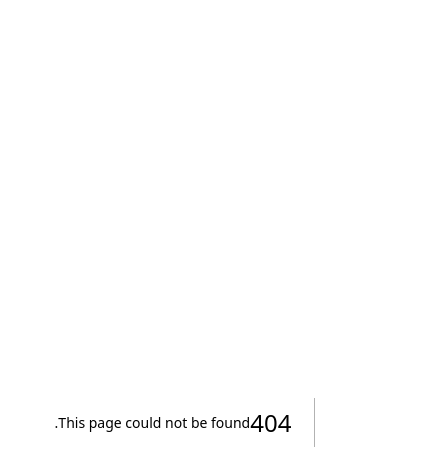
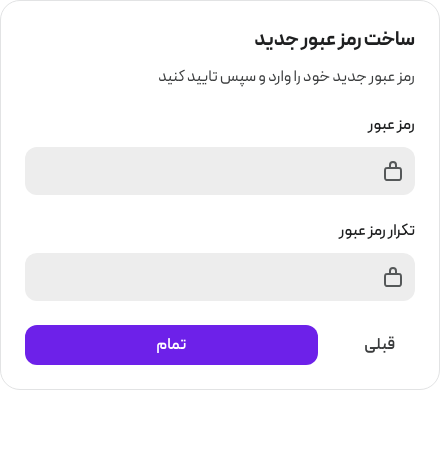
Before and after one commit to ZahraMoosavi77/Kooche, a Next.js app: page /auth/forgotPassword in a window 390 px wide. Before the commit this address had no page. Shown: the top 470 px of the page, 440 px wide, since content can reach past the window. Built offline with nearby package versions, Linux system fonts and the light colour scheme.

Commit message:
chore (all page.tsx files, .env file): added OTP and reset password. logic is completely done. some styles and responsiveness, typescript and clean code remain

```diff
--- /dev/null
+++ b/app/(Auth)/auth/forgotPassword/page.tsx
@@ -0,0 +1,136 @@
+"use client";
+import React, { useState } from "react";
+import { Form, Input, Button, supabase } from "@/index";
+import { useRouter } from "next/navigation";
+import Image from "next/image";
+import Link from "next/link";
+
+const passReg = /^(?=.*[a-z])(?=.*[A-Z])(?=.*\d)[a-zA-Z\d]{8,}$/;
+
+const page = () => {
+  const [value, setValue] = useState("");
+  const [confirm, setConfirm] = useState("");
+  const router = useRouter();
+  const [isValueValideted, setIsValueValideted] = useState<boolean | "-">("-");
+  const [isConfirmValideted, setIsConfirmValideted] = useState<boolean | "-">(
+    "-"
+  );
+
+  const onInputHandler = (e) => {
+    setValue(e.target.value.trim());
+    if (!passReg.test(e.target.value)) setIsValueValideted(false);
+    else setIsValueValideted(true);
+  };
+
+  const onConfirmHandler = (e) => {
+    if (value !== e.target.value) {
+      setIsConfirmValideted(false);
+    } else setIsConfirmValideted(true);
+    setConfirm((prev) => e.target.value.trim());
+  };
+
+  const onSubmitHandler = async () => {
+    if (value === confirm && passReg.test(value)) {
+      const { data, error } = await supabase.auth.updateUser({
+        password: value,
+      });
+      setConfirm("");
+      setValue("");
+      router.push("/auth");
+      console.log(error);
+      console.log(console.log(data));
+    } else {
+      setIsConfirmValideted(false);
+      setIsValueValideted(false);
+    }
+  };
+
+  const firstIcon = (
+    <Image
+      src={"/images/auth/Lock.svg"}
+      width={24}
+      height={24}
+      alt="lock icon"
+    />
+  );
+  const firstIcon2 = (
+    <Image
+      src={"/images/auth/Lock.svg"}
+      width={24}
+      height={24}
+      alt="lock icon"
+    />
+  );
+
+  return (
+    <Form
+      title="ساخت رمز عبور جدید"
+      caption="رمز عبور جدید خود را وارد و سپس تایید کنید"
+    >
+      <div>
+        <Input
+          firstIcon={firstIcon}
+          element="input"
+          type="password"
+          id="password"
+          label="رمز عبور"
+          onInputHandler={onInputHandler}
+          value={value}
+          className="min-w-[300px] share-inputs"
+          validation={isValueValideted}
+        />
+        <div
+          className={`${
+            isValueValideted ? "hidden" : "flex"
+          } gap-1 items-center text-accent-error m-1 font-peyda-regular text-scales-default`}
+        >
+          <Image
+            src="/images/Auth/Circle_Warning.svg"
+            width={24}
+            height={24}
+            alt="circle warning"
+          />
+          <span>رمز عبور را به درستی انتخاب کنید</span>
+        </div>
+      </div>
+      <div>
+        <Input
+          label="تکرار رمز عبور"
+          firstIcon={firstIcon2}
+          element="input"
+          type="password"
+          id="password"
+          onInputHandler={onConfirmHandler}
+          value={confirm}
+          className="min-w-[300px] share-inputs"
+          validation={isConfirmValideted}
+        />
+        <div
+          className={`${
+            isConfirmValideted ? "hidden" : "flex"
+          } gap-1 items-center text-accent-error m-1 font-peyda-regular text-scales-default`}
+        >
+          <Image
+            src="/images/Auth/Circle_Warning.svg"
+            width={24}
+            height={24}
+            alt="circle warning"
+          />
+          <span>عدم تطابق</span>
+        </div>
+      </div>
+      <div className="flex flex-row-reverse w-full justify-between items-center">
+        <Button
+          onClickHandler={onSubmitHandler}
+          text="تمام"
+          className="w-9/12 share-buttons"
+        />
+        <Link href={"/auth"}>
+          <span className="back-button">قبلی</span>
+        </Link>
+      </div>
+    </Form>
+  );
+};
+
+export default page;
--- /dev/null
+++ b/app/(Auth)/auth/otpCode/page.tsx
@@ -0,0 +1,94 @@
+"use client";
+import { Form, Input, Button, UseGlobalContext, supabase } from "@/index";
+import React, { useState } from "react";
+import Link from "next/link";
+import { useRouter } from "next/navigation";
+import Image from "next/image";
+
+const otpReg = /^[0-9]{6}$/;
+
+const page = () => {
+  const { mail } = UseGlobalContext();
+  const router = useRouter();
+  const [value, setvalue] = useState("");
+  const [isValid, setIsValid] = useState<boolean | "-">("-");
+  const [isCorrect, setIsCorrect] = useState<boolean | "-">("-");
+
+  const onInputHandler = (e) => {
+    setvalue((prev) => e.target.value);
+    if (!otpReg.test(e.target.value)) setIsValid((prev) => false);
+    else setIsValid((prev) => true);
+  };
+
+  const onClickHandler = async () => {
+    const { user, session, error } = await supabase.auth.verifyOtp({
+      email: mail,
+      token: value,
+      type: "recovery",
+    });
+    if (error) setIsCorrect(false);
+    else router.push("/auth/forgotPassword");
+  };
+
+  return (
+    <Form
+      title="تایید کاربر"
+      caption={`کد 6 رقمی را که به ایمیل ${mail}  ارسال شد  وارد کنید`}
+    >
+      <div>
+        <Input
+          label="کد تایید"
+          element="input"
+          type="password"
+          id="password"
+          value={value}
+          onInputHandler={onInputHandler}
+          className={` min-w-[300px] share-inputs`}
+          validation={isCorrect}
+        />
+        <div
+          className={`${
+            isCorrect ? "hidden" : "flex"
+          } gap-1 items-center text-accent-error m-1 font-peyda-regular text-scales-default`}
+        >
+          <Image
+            src="/images/Auth/Circle_Warning.svg"
+            width={24}
+            height={24}
+            alt="circle warning"
+          />
+          <span>کد وارد شده صحیح نمی باشد</span>
+        </div>
+        <div
+          className={`${
+            isValid ? "hidden" : "flex"
+          } gap-1 items-center text-accent-error m-1 font-peyda-regular text-scales-default`}
+        >
+          <Image
+            src="/images/Auth/Circle_Warning.svg"
+            width={24}
+            height={24}
+            alt="circle warning"
+          />
+          <span>کد باید یک عدد شش رقمی باشد</span>
+        </div>
+      </div>
+      <div className="flex flex-row-reverse w-full justify-between items-center">
+        <Button
+          onClickHandler={onClickHandler}
+          text="بعدی"
+          src="/images/auth/Arrow_Left_LG.svg"
+          alt="Arrow Left"
+          iconHeight={24}
+          iconWidth={24}
+          className="w-9/12 share-buttons"
+        />
+        <Link href={"/auth/passwordlogin"}>
+          <span className="back-button">قبلی</span>
+        </Link>
+      </div>
+    </Form>
+  );
+};
+
+export default page;
--- a/app/(Auth)/auth/page.tsx
+++ b/app/(Auth)/auth/page.tsx
@@ -1,6 +1,6 @@
 "use client";
 import { supabase, Form, Input, Button, UseGlobalContext } from "@/index";
-import { useEffect, useState, useRef, useCallback } from "react";
+import { useEffect, useState, useRef } from "react";
 import Image from "next/image";
 import { useRouter } from "next/navigation";
 
@@ -11,27 +11,23 @@ const page = () => {
   const router = useRouter();
   const [allUsers, setAllUsers] = useState<any[]>([]);
   const [value, setValue] = useState<string>("");
-  const [isValidate, setIsValidate] = useState(false);
-  const alarmDiv = useRef(null);
+  const [isValidate, setIsValidate] = useState<boolean | "-">("-");
 
   const onInputHandler = (e) => {
-    setValue(e.target.value);
+    setValue((prev) => e.target.value);
+    setMail((prev) => e.target.value);
     if (emailReg.test(e.target.value)) {
-      setIsValidate(true);
+      setIsValidate((prev) => true);
+    } else setIsValidate((prev) => false);
+  };
+
+  const onSubmitHandler = () => {
+    if (value && isValidate) {
+      if (checkUserHandler()) {
+        router.push("auth/passwordlogin");
+      } else router.push("auth/passwordsignup");
     } else setIsValidate(false);
   };
-
-  const onSubmitHandler = useCallback(() => {
-    if (isValidate) {
-      if (checkUserHandler()) {
-        router.push("auth/passwordlogin");
-        setMail(value);
-      } else router.push("auth/passwordsignup");
-      alarmDiv.current.style.display = "none";
-    } else {
-      alarmDiv.current.style.display = "flex";
-    }
-  }, [value]);
 
   const checkUserHandler = () => {
     return (
@@ -49,7 +45,6 @@ const page = () => {
       } = await supabase.auth.admin.listUsers();
       setAllUsers(users);
     };
-
     getAllUsers();
   }, []);
 
@@ -69,12 +64,15 @@ const page = () => {
           element="input"
           type="text"
           id="email"
+          value={value}
           onInputHandler={onInputHandler}
           className="w-11/12 share-inputs "
+          validation={isValidate}
         />
         <div
-          ref={alarmDiv}
-          className="hidden gap-1 items-center text-accent-error m-1 font-peyda-regular text-scales-default"
+          className={`${
+            isValidate ? "hidden" : "flex"
+          } gap-1 items-center text-accent-error m-1 font-peyda-regular text-scales-default`}
         >
           <Image
             src="/images/Auth/Circle_Warning.svg"
--- a/app/(Auth)/auth/passwordlogin/otpCode/page.tsx
+++ /dev/null
@@ -1,42 +0,0 @@
-"use client";
-import { Form,Input, Button } from "@/index";
-import React from "react";
-import Link from "next/link";
-
-const page = () => {
-  return (
-    <Form
-      title="ثبت‌نام"
-      caption="کد 6 رقمی که به ایمیل zahra.rezaei01@gmail.com  ارسال شد را وارد کنید"
-    >
-      <div>
-        <Input
-          label="کد تایید"
-          element="input"
-          type="password"
-          id="password"
-          onInputHandler={() => console.log("ok")}
-          className=" min-w-[300px] share-inputs"
-        />
-      </div>
-      <div className="flex flex-row-reverse w-full justify-between items-center">
-        <Button
-          onClickHandler={() => console.log("ok")}
-          text="بعدی"
-          src="/images/auth/Arrow_Left_LG.svg"
-          alt="Arrow Left"
-          iconHeight={24}
-          iconWidth={24}
-          className="w-9/12 share-buttons"
-        />
-        <Link href={"#"}>
-          <span className="back-button">
-            قبلی
-          </span>
-        </Link>
-      </div>
-    </Form>
-  );
-};
-
-export default page;
--- a/app/(Auth)/auth/passwordlogin/page.tsx
+++ b/app/(Auth)/auth/passwordlogin/page.tsx
@@ -11,8 +11,9 @@ const page = () => {
   const router = useRouter();
   const { mail, setIsLoggedIn } = UseGlobalContext();
   const [value, setValue] = useState("");
-  const passAlarm = useRef(null);
-  const loginAlarm = useRef(null);
+  const [isValidate, setIsValidate] = useState<boolean | "-">("-");
+  const [isCorrect, setIsCorrect] = useState<boolean | "-">("-");
+  const [clickedForgot, setClickedForgot] = useState<boolean>(false);
 
   // const getMainUser = async () => {
   //   let { data: profiles, error } = await supabase
@@ -22,8 +23,8 @@ const page = () => {
 
   const onInputHandler = (e) => {
     setValue(e.target.value);
-    if (!passReg.test(e.target.value)) passAlarm.current.style.display = "flex";
-    else passAlarm.current.style.display = "none";
+    if (!passReg.test(e.target.value)) setIsValidate(false);
+    else setIsValidate(true);
   };
 
   const onSubmitHandler = async () => {
@@ -32,14 +33,20 @@ const page = () => {
       password: value,
     });
     if (error) {
-      loginAlarm.current.style.display = "flex";
+      setIsCorrect(false);
     } else {
       setIsLoggedIn(true);
-      loginAlarm.current.style.display = "none";
+      setIsCorrect(true);
       localStorage.setItem("user", JSON.stringify(data.user.id));
-      setIsLoggedIn(true);
-      router.push('/')
+      router.push("/");
     }
+  };
+
+  const forgotPasswordHandler = async () => {
+    const { data, error } = await supabase.auth.resetPasswordForEmail(mail);
+    localStorage.setItem("mail", JSON.stringify(mail));
+    setClickedForgot(true);
+    router.push("/auth/otpCode");
   };
 
   const firstIcon = (
@@ -73,23 +80,13 @@ const page = () => {
             id="password"
             value={value}
             onInputHandler={onInputHandler}
-            className="min-w-[300px] share-inputs"
+            className={`min-w-[300px] share-inputs`}
+            validation={isValidate}
           />
           <div
-            ref={loginAlarm}
-            className="hidden gap-1 items-center text-accent-error m-1 font-peyda-regular text-scales-default"
-          >
-            <Image
-              src="/images/Auth/Circle_Warning.svg"
-              width={24}
-              height={24}
-              alt="circle warning"
-            />
-            <span>ترکیب نام کاربری/ایمیل با پسوورد صحیح نیست</span>
-          </div>
-          <div
-            ref={passAlarm}
-            className="hidden gap-1 items-center text-accent-error m-1 font-peyda-regular text-scales-default"
+            className={`${
+              isValidate ? "hidden" : "flex"
+            } gap-1 items-center text-accent-error m-1 font-peyda-regular text-scales-default`}
           >
             <Image
               src="/images/Auth/Circle_Warning.svg"
@@ -99,21 +96,36 @@ const page = () => {
             />
             <span>رمز عبور را به درستی انتخاب کنید</span>
           </div>
+          <div
+            className={`${
+              isCorrect ? "hidden" : "flex"
+            } gap-1 items-center text-accent-error m-1 font-peyda-regular text-scales-default`}
+          >
+            <Image
+              src="/images/Auth/Circle_Warning.svg"
+              width={24}
+              height={24}
+              alt="circle warning"
+            />
+            <span> ترکیب نام کاربری/ایمیل با پسوورد صحیح نیست</span>
+          </div>
         </div>
         <Button
           onClickHandler={onSubmitHandler}
           text="ورود"
-          src="/images/auth/Arrow_Left_LG.svg"
-          alt="Arrow Left"
-          iconHeight={24}
-          iconWidth={24}
           className="w-full share-buttons"
         />
-        <Link href={"#"}>
+        {clickedForgot ? (
           <span className=" block mx-2 text-scales-default font-peyda-semibold text-primary">
-            فراموشی رمز عبور
+            ایمیل درخواست تغیر رمز عبور برای شما ارسال گردید
           </span>
-        </Link>
+        ) : (
+          <div onClick={forgotPasswordHandler}>
+            <span className="cursor-pointer block mx-2 text-scales-default font-peyda-semibold text-primary">
+              فراموشی رمز عبور
+            </span>
+          </div>
+        )}
       </Form>
     );
 };
--- a/app/(Auth)/auth/passwordsignup/page.tsx
+++ b/app/(Auth)/auth/passwordsignup/page.tsx
@@ -1,7 +1,7 @@
 "use client";
 import { Form, Input, UseGlobalContext, Button, supabase } from "@/index";
 import Image from "next/image";
-import React, { useState, useRef } from "react";
+import React, { useState } from "react";
 import Link from "next/link";
 import { useRouter } from "next/navigation";
 
@@ -12,20 +12,22 @@ const page = () => {
   const { mail, setIsLoggedIn } = UseGlobalContext();
   const [value, setValue] = useState("");
   const [confirm, setConfirm] = useState("");
-  const passAlarm = useRef(null);
-  const confirmAlarm = useRef(null);
+  const [isValueValideted, setIsValueValideted] = useState<boolean | "-">("-");
+  const [isConfirmValideted, setIsConfirmValideted] = useState<boolean | "-">(
+    "-"
+  );
 
   const onInputHandler = (e) => {
     setValue(e.target.value.trim());
-    if (!passReg.test(e.target.value)) passAlarm.current.style.display = "flex";
-    else passAlarm.current.style.display = "none";
+    if (!passReg.test(e.target.value)) setIsValueValideted(false);
+    else setIsValueValideted(true);
   };
 
   const onConfirmHandler = (e) => {
     if (value !== e.target.value) {
-      confirmAlarm.current.style.display = "flex";
-    } else confirmAlarm.current.style.display = "none";
-    setConfirm(e.target.value.trim());
+      setIsConfirmValideted(false);
+    } else setIsConfirmValideted(true);
+    setConfirm((prev) => e.target.value.trim());
   };
 
   const onSubmitHandler = async () => {
@@ -33,13 +35,23 @@ const page = () => {
       const { data, error } = await supabase.auth.signUp({
         email: mail,
         password: value,
-        options: {},
+        options: {
+          data: {
+            password: value,
+            mail,
+          },
+        },
       });
       localStorage.setItem("user", JSON.stringify(data.user.id));
-      setIsLoggedIn(true);
+      console.log(error);
+
+      await setIsLoggedIn(true);
       setConfirm("");
       setValue("");
       router.push("/");
+    } else {
+      setIsConfirmValideted(false);
+      setIsValueValideted(false);
     }
   };
 
@@ -63,7 +75,7 @@ const page = () => {
   else
     return (
       <Form
-        title="ثبت‌نام"
+        title="ساخت رمز عبور"
         caption="برای حساب کاربری خود رمز عبور تعریف کنید و آن را در بخش بعد تکرار کنید"
       >
         <div>
@@ -76,10 +88,12 @@ const page = () => {
             onInputHandler={onInputHandler}
             value={value}
             className="min-w-[300px] share-inputs"
+            validation={isValueValideted}
           />
           <div
-            ref={passAlarm}
-            className="hidden gap-1 items-center text-accent-error m-1 font-peyda-regular text-scales-default"
+            className={`${
+              isValueValideted ? "hidden" : "flex"
+            } gap-1 items-center text-accent-error m-1 font-peyda-regular text-scales-default`}
           >
             <Image
               src="/images/Auth/Circle_Warning.svg"
@@ -99,11 +113,13 @@ const page = () => {
             id="password"
             onInputHandler={onConfirmHandler}
             value={confirm}
-            className="min-w-[300px] share-inputs"
+            className={`min-w-[300px] share-inputs`}
+            validation={isConfirmValideted}
           />
           <div
-            ref={confirmAlarm}
-            className="hidden gap-1 items-center text-accent-error m-1 font-peyda-regular text-scales-default"
+            className={`${
+              isConfirmValideted ? "hidden" : "flex"
+            } gap-1 items-center text-accent-error m-1 font-peyda-regular text-scales-default`}
           >
             <Image
               src="/images/Auth/Circle_Warning.svg"
@@ -117,14 +133,10 @@ const page = () => {
         <div className="flex flex-row-reverse w-full justify-between items-center">
           <Button
             onClickHandler={onSubmitHandler}
-            text="بعدی"
-            src="/images/auth/Arrow_Left_LG.svg"
-            alt="Arrow Left"
-            iconHeight={24}
-            iconWidth={24}
+            text="تمام"
             className="w-9/12 share-buttons"
           />
-          <Link href={"#"}>
+          <Link href={"/auth"}>
             <span className="back-button">قبلی</span>
           </Link>
         </div>
--- a/components/elements/Button.tsx
+++ b/components/elements/Button.tsx
@@ -13,7 +13,9 @@ const Button = ({
   return (
     <button className={className} onClick={onClickHandler}>
       {text}
-      <Image alt={alt!} width={iconWidth} height={iconHeight} src={src!} />
+      {src && (
+        <Image alt={alt!} width={iconWidth} height={iconHeight} src={src!} />
+      )}
     </button>
   );
 };
--- a/components/elements/Input.tsx
+++ b/components/elements/Input.tsx
@@ -12,12 +12,17 @@ const Input = (props) => {
     placeholder,
     value,
     onInputHandler,
+    validation,
   } = props;
 
   const finalElement: React.ReactNode =
     element === "input" ? (
       <>
-        <div className="w-full flex gap-2 bg-gray-200 rounded-[12px] px-2.5 py-3">
+        <div
+          className={`w-full flex gap-2 ${
+            validation ? "bg-gray-200" : "bg-accent-error-text"
+          } rounded-[12px] px-2.5 py-3`}
+        >
           {firstIcon}
           <input
             type={type}
@@ -40,7 +45,9 @@ const Input = (props) => {
 
   return (
     <div>
-      <span className="block text-gray-900 font-peyda-medium mb-2.5">{label}</span>
+      <span className="block text-gray-900 font-peyda-medium mb-2.5">
+        {label}
+      </span>
       {finalElement}
     </div>
   );
--- a/supabase/configs.ts
+++ b/supabase/configs.ts
@@ -1,6 +1,7 @@
 import { createClient } from "@supabase/supabase-js";
 const supabaseKey =
-  "eyJhbGciOiJIUzI1NiIsInR5cCI6IkpXVCJ9.eyJpc3MiOiJzdXBhYmFzZSIsInJlZiI6InJxY3R3am51bnR4aWlmY215bGl5Iiwicm9sZSI6InNlcnZpY2Vfcm9sZSIsImlhdCI6MTY5NzUzNTEwMywiZXhwIjoyMDEzMTExMTAzfQ.O3YnA0zn-VExOzwa49KB6L9oE3achQSOM3HPumHbOMQ";
-const supabaseUrl = "https://rqctwjnuntxiifcmyliy.supabase.co";
+  // "eyJhbGciOiJIUzI1NiIsInR5cCI6IkpXVCJ9.eyJpc3MiOiJzdXBhYmFzZSIsInJlZiI6Imd4bHV2cmdqbmZneXlncmdxeWZlIiwicm9sZSI6InNlcnZpY2Vfcm9sZSIsImlhdCI6MTY5ODY1Mjg5MSwiZXhwIjoyMDE0MjI4ODkxfQ.blpoBr-2u3SrLQVlClHwqbOoqPuZdga5H135Xc2Tk5c";
+  'eyJhbGciOiJIUzI1NiIsInR5cCI6IkpXVCJ9.eyJpc3MiOiJzdXBhYmFzZSIsInJlZiI6InZjY2xiZXNsdXN2bXl1aHVlZm1yIiwicm9sZSI6InNlcnZpY2Vfcm9sZSIsImlhdCI6MTY5NzI1NTQxOSwiZXhwIjoyMDEyODMxNDE5fQ.ncYj7Mf81-yvfRmJZax7G0JQup75dYEX4dLe_1Gk4Bg'
+const supabaseUrl = "https://vcclbeslusvmyuhuefmr.supabase.co";
 
 export const supabase = createClient(supabaseUrl, supabaseKey);
```
Also changed, not shown: 1 other file (tests, documents, lock files or other folders).
